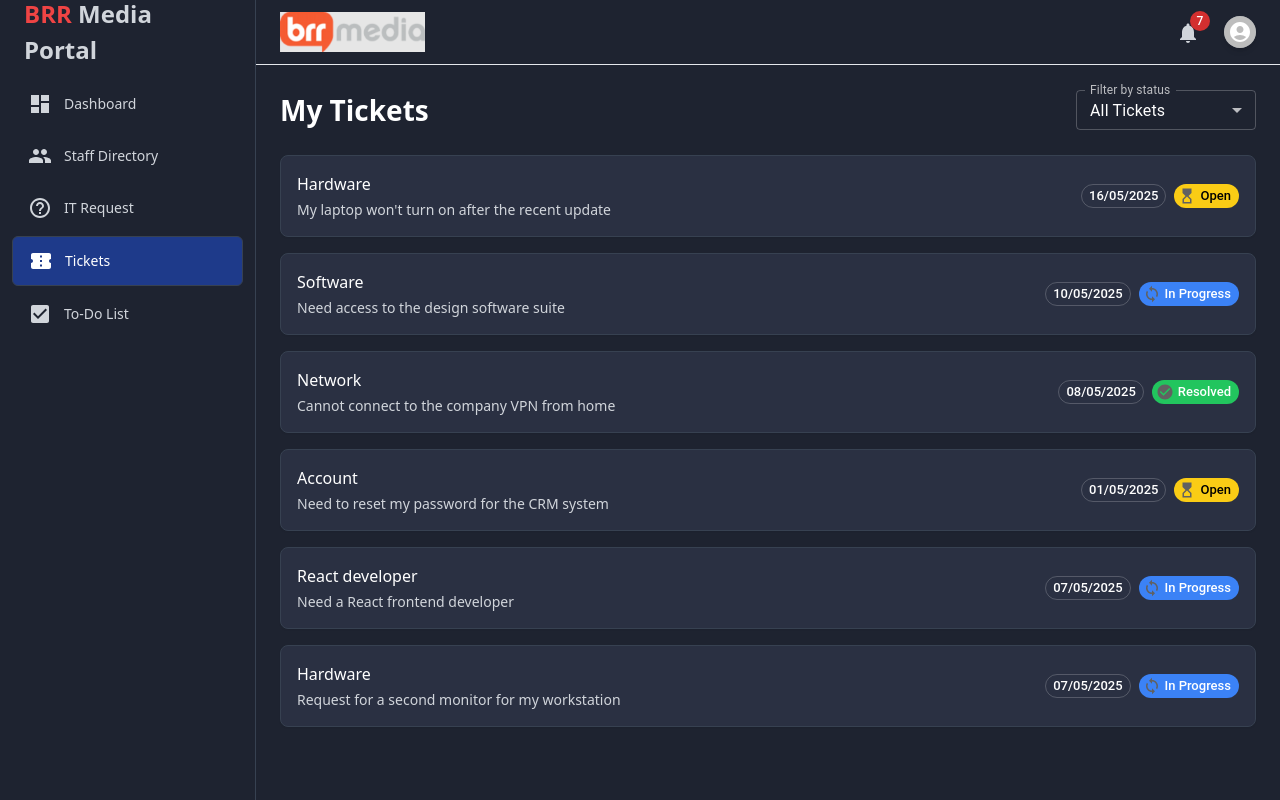
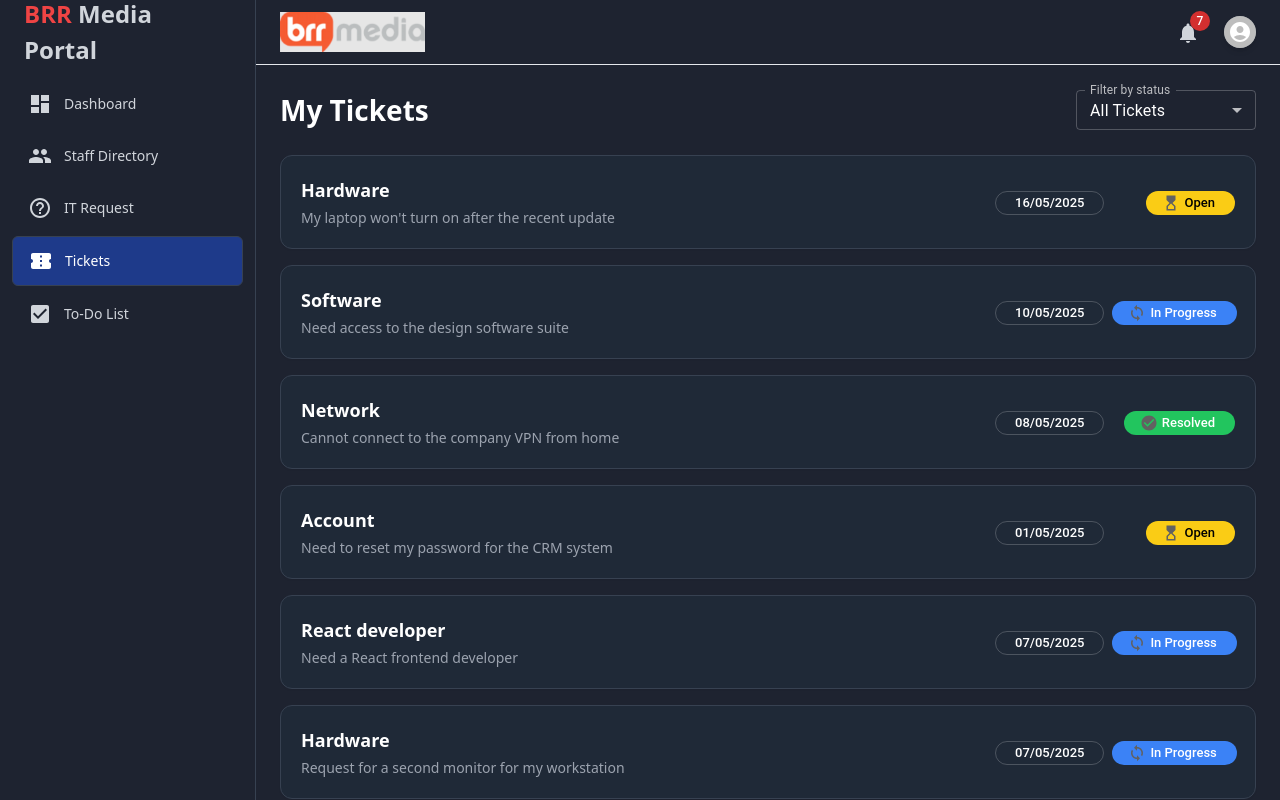
Before and after one commit to mace-akkari/BRR-Dashboard, a Next.js app: page /tickets in a window 1280 px wide. Built offline with nearby package versions, Linux system fonts and the light colour scheme.

Commit message:
Fix: align ticket date and status chips consistently

```diff
--- a/components/tickets/ticket-row.tsx
+++ b/components/tickets/ticket-row.tsx
@@ -64,14 +64,14 @@ export function TicketRow({ ticket }: TicketRowProps) {
   const statusChip = getStatusChip(ticket.status);
 
   return (
-    <article className="mb-3 flex flex-col space-y-2 rounded-lg border border-gray-700 bg-[#2a3042] p-4 shadow-sm md:flex-row md:items-center md:justify-between md:space-y-0">
-      <div className="space-y-1">
-        <h3 className="font-medium text-white">{ticket.issue}</h3>
-        <p className="text-sm text-gray-300 line-clamp-2">
-          {ticket.description}
-        </p>
+    <article className="mb-4 flex flex-col rounded-xl border border-gray-700 bg-[#1f2937] p-5 shadow-sm md:flex-row md:items-center md:justify-between">
+      <div className="md:max-w-[60%]">
+        <h3 className="text-lg font-semibold text-white">{ticket.issue}</h3>
+        <p className="mt-1 text-sm text-gray-400">{ticket.description}</p>
       </div>
-      <div className="flex items-center gap-2">
+
+      <div className="mt-3 flex w-[240px] items-center justify-between gap-2 md:mt-0">
+        <div className="w-fit">
           <Chip
             label={new Date(ticket.created).toLocaleDateString("en-GB")}
             variant="outlined"
@@ -81,17 +81,26 @@ export function TicketRow({ ticket }: TicketRowProps) {
               color: "white",
               fontWeight: 500,
               borderRadius: "9999px",
+              px: 1.5,
+              whiteSpace: "nowrap",
             }}
           />
+        </div>
+        <div className="w-fit">
           <Chip
             icon={statusChip.icon}
             label={statusChip.label}
             size="small"
-          sx={statusChip.sx}
+            sx={{
+              ...statusChip.sx,
+              px: 1.5,
+              whiteSpace: "nowrap",
+            }}
             aria-label={`Status: ${statusChip.label}`}
             title={`Status: ${statusChip.label}`}
           />
         </div>
+      </div>
     </article>
   );
 }
```
Lines whose indentation alone changed are shown as unchanged.
